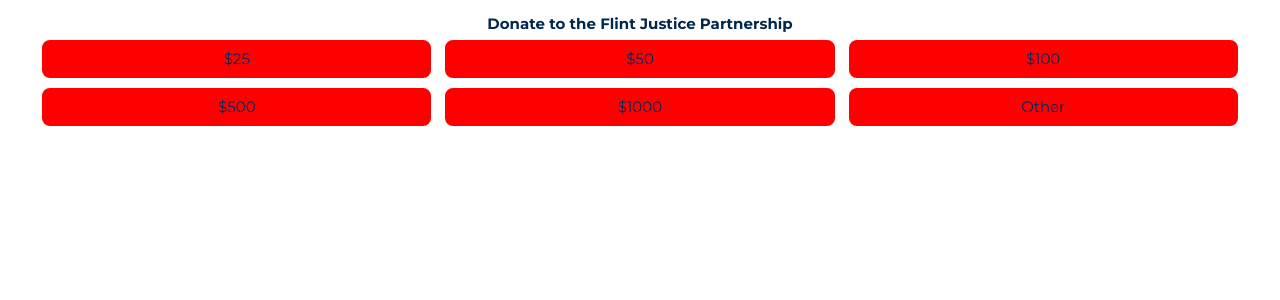
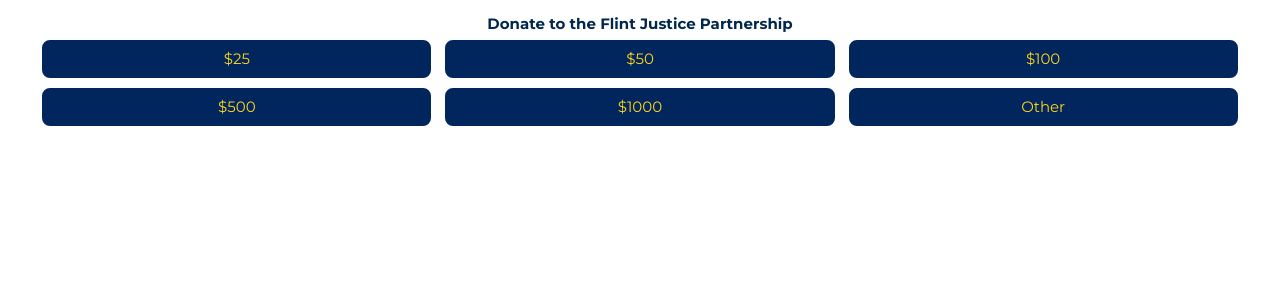
Before and after one commit to umichfjp/umichfjp.github.io, a Jekyll site: the page pages/box.html, which Jekyll copies as it is, in a window 1280 px wide. Shown: the top 300 px of the page. Built offline with Jekyll 4.4.1, drawn with Linux system fonts in a browser that asks for light colours.

Commit message:
Update box.html

```diff
--- a/pages/box.html
+++ b/pages/box.html
@@ -7,12 +7,12 @@
   <body>
     <h3><center><b>Donate to the Flint Justice Partnership</b>
           <br />
-          <a class="red_donate_button" href="https://leadersandbest.umich.edu/find/#!/give/basket/fund/927006?Amount=25" target="_blank">$25</a>
-          <a class="red_donate_button" href="https://leadersandbest.umich.edu/find/#!/give/basket/fund/927006?Amount=50" target="_blank">$50</a>
-          <a class="red_donate_button" href="https://leadersandbest.umich.edu/find/#!/give/basket/fund/927006?Amount=100" target="_blank">$100</a>
-          <a class="red_donate_button" href="https://leadersandbest.umich.edu/find/#!/give/basket/fund/927006?Amount=500" target="_blank">$500</a>
-          <a class="red_donate_button" href="https://leadersandbest.umich.edu/find/#!/give/basket/fund/927006?Amount=1000" target="_blank">$1000</a>
-          <a class="red_donate_button" href="https://leadersandbest.umich.edu/find/#!/give/basket/fund/927006" target="_blank">Other</a>
+          <a class="donate_button" href="https://leadersandbest.umich.edu/find/#!/give/basket/fund/927006?Amount=25" target="_blank">$25</a>
+          <a class="donate_button" href="https://leadersandbest.umich.edu/find/#!/give/basket/fund/927006?Amount=50" target="_blank">$50</a>
+          <a class="donate_button" href="https://leadersandbest.umich.edu/find/#!/give/basket/fund/927006?Amount=100" target="_blank">$100</a>
+          <a class="donate_button" href="https://leadersandbest.umich.edu/find/#!/give/basket/fund/927006?Amount=500" target="_blank">$500</a>
+          <a class="donate_button" href="https://leadersandbest.umich.edu/find/#!/give/basket/fund/927006?Amount=1000" target="_blank">$1000</a>
+          <a class="donate_button" href="https://leadersandbest.umich.edu/find/#!/give/basket/fund/927006" target="_blank">Other</a>
           </center></h3>
     </div>
   </body>
```
